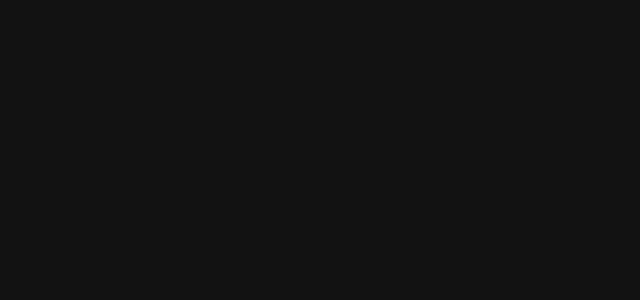
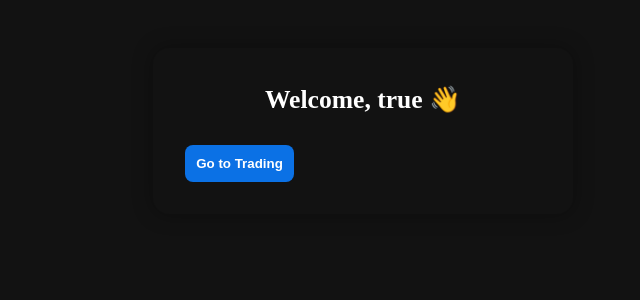
Before and after one commit to UmerAhmad11/FinPort, a React (Vite) app in the folder frontend/: page /frontpage in a window 1280 px wide. Before the commit this address had no page. Shown: the top 300 px of the page, without its empty margins (277-917 px from the left). Built offline with nearby package versions, Linux system fonts and the light colour scheme; sample sign-in values are in the browser's storage.

Commit message:
Made a FrontPage

```diff
--- a/frontend/src/App.css
+++ b/frontend/src/App.css
@@ -118,6 +118,38 @@
   background-color: #9b1e1e;
 }
 
+.goto-trading-button {
+  margin-top: 0.5rem;
+  padding: 0.7rem;
+  background-color: #0b71e5; /* Slightly different than submit */
+  border: none;
+  border-radius: 8px;
+  color: white;
+  font-weight: bold;
+  cursor: alias; /*should use pointer instead but welp*/
+  transition: background-color 0.3s ease;
+}
+
+.goto-trading-button:hover {
+  background-color: #0a35c2;
+}
+
+.goto-frontpage-button {
+  margin-top: 0.5rem;
+  padding: 0.7rem;
+  background-color: #ed8c31; /* Slightly different than submit */
+  border: none;
+  border-radius: 8px;
+  color: white;
+  font-weight: bold;
+  cursor: pointer;
+  transition: background-color 0.3s ease;
+}
+
+.goto-frontpage-button:hover {
+  background-color: #c6720a;
+}
+
 
 .response {
   margin-top: 1.2rem;
--- a/frontend/src/App.jsx
+++ b/frontend/src/App.jsx
@@ -1,6 +1,7 @@
 import { BrowserRouter, Routes, Route } from 'react-router-dom';
 import Auth from './Auth';
 import Trading from './Trading';
+import FrontPage from './FrontPage';
 import ProtectedRoute from './ProtectedRoute'; // ✅ import
 import './App.css';
 
@@ -17,6 +18,14 @@
             </ProtectedRoute>
           }
         />
+        <Route
+          path="/frontpage"
+          element={
+            <ProtectedRoute>
+              <FrontPage />
+            </ProtectedRoute>
+          }
+        />
       </Routes>
     </BrowserRouter>
   );
--- a/frontend/src/Auth.jsx
+++ b/frontend/src/Auth.jsx
@@ -65,7 +65,7 @@
       }
 
       setMessage(data.message);
-      setTimeout(() => navigate('/trade'), 1000);
+      setTimeout(() => navigate('/frontpage'), 1000);
     } catch (err) {
       console.error(err);
       setMessage('❌ Server error, please try again');
--- /dev/null
+++ b/frontend/src/FrontPage.jsx
@@ -0,0 +1,34 @@
+import {useState} from 'react';
+import {useNavigate} from 'react-router-dom';
+import './App.css';
+
+function FrontPage() {
+
+
+    const [mode, setMode] = useState('frontpage');
+    const navigate = useNavigate();
+    const loggedInUser = localStorage.getItem('loggedInUser');
+
+
+    return(
+        <div className={`App ${mode}`}>
+            {loggedInUser && (
+                <h1 className="welcome-message">Welcome, {loggedInUser} 👋</h1>
+            )}
+
+            <div className="goto-trading">
+                <button
+                    type="button"
+                    className="goto-trading-button"
+                    onClick={() => navigate('/trade')}
+                >
+                    Go to Trading
+                </button>
+            </div>
+
+
+        </div>
+    )
+}
+
+export default FrontPage;
--- a/frontend/src/Trading.jsx
+++ b/frontend/src/Trading.jsx
@@ -113,6 +113,15 @@
         <button type="submit">{mode === 'buy' ? 'Buy' : 'Sell'}</button>
         <button
           type="button"
+          className="goto-frontpage-button"
+          onClick={() => {
+            navigate('/frontpage'); // ✅ Redirect to FrontPage
+          }}
+        >
+          Go to FrontPage
+        </button>
+        <button
+          type="button"
           className="back-trade-button"
           onClick={() => {
             localStorage.removeItem('loggedInUser'); // ✅ Log out
```
Also changed, not shown: 2 other files (tests, documents, lock files or other folders).
